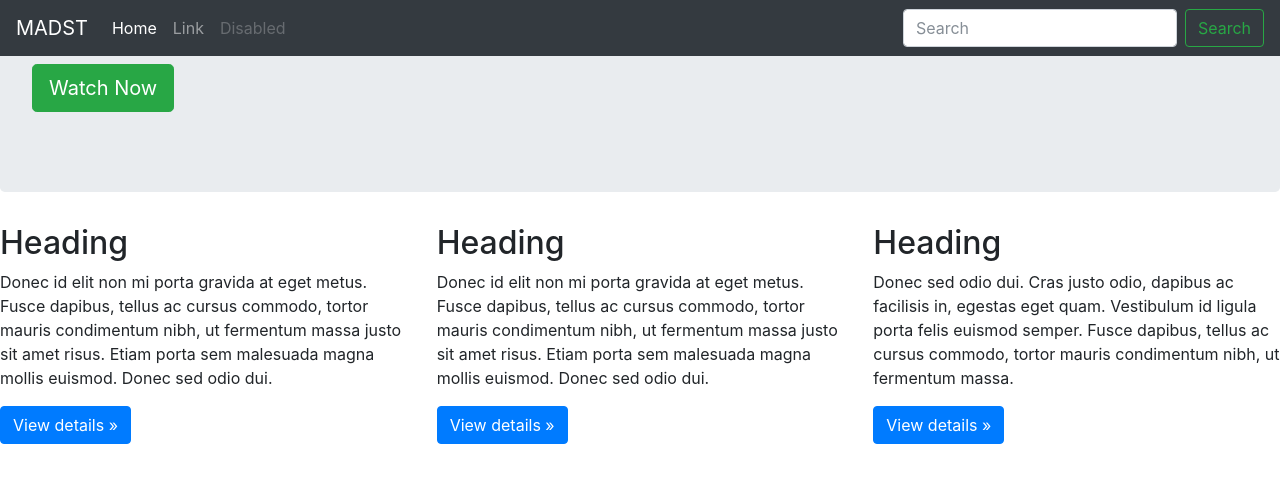
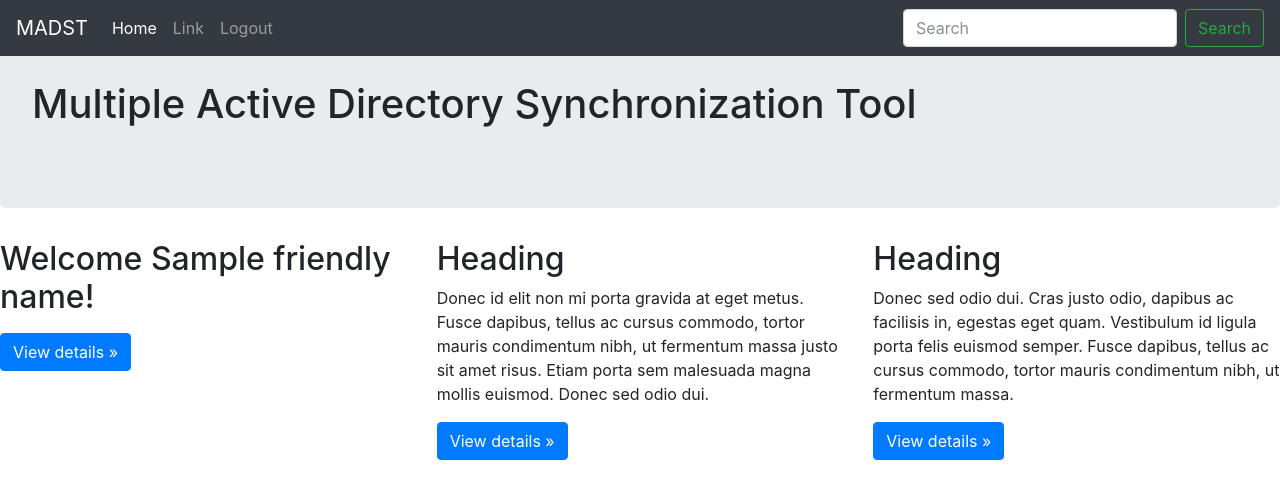
Before and after one commit to graysonhead/MADST, a Flask app: template app/templates/home.html in a window 1280 px wide. Shown: the top 499 px of the page. Run offline with Flask 2, Linux system fonts and the light colour scheme; the template is opened without the code that fills it: most values are stand-ins (such as "Sample title", 1, 10 or a date in 2020); parts of the project's set-up code (start-up, migrations or seed data) failed here and were passed over; some libraries are stand-ins or nearby versions.

Commit message:
Made user auth work better

```diff
--- a/app/models.py
+++ b/app/models.py
@@ -50,6 +50,8 @@ class Role(db.Model):
 
 class User(db.Model):
 	id = db.Column(db.Integer, primary_key=True)
+	first_name = db.Column(db.String(120))
+	last_name = db.Column(db.String(120))
 	username = db.Column(db.String(120), unique=True)
 	password = db.Column(db.String(120))
 	sync_password = db.Column(db.String(120))
--- a/app/templates/base.html
+++ b/app/templates/base.html
@@ -26,7 +26,7 @@
             <a class="nav-link" href="#">Link</a>
           </li>
           <li class="nav-item">
-            <a class="nav-link disabled" href="#">Disabled</a>
+            <a class="nav-link" href="/logout">Logout</a>
           </li>
         </ul>
         <form class="form-inline mt-2 mt-md-0">
--- a/app/templates/home.html
+++ b/app/templates/home.html
@@ -7,14 +7,14 @@
         <!-- Jumbotron -->
         <!-- Featured Class -->
         <div class="jumbotron">
-          <p><a class="btn btn-lg btn-success" href="#" role="button">Watch Now</a></p>
+            <p><h1>Multiple Active Directory Synchronization Tool</h1></p>
         </div>
 
         <!-- Example row of columns -->
         <div class="row">
           <div class="col-lg-4">
-            <h2>Heading</h2>
-            <p>Donec id elit non mi porta gravida at eget metus. Fusce dapibus, tellus ac cursus commodo, tortor mauris condimentum nibh, ut fermentum massa justo sit amet risus. Etiam porta sem malesuada magna mollis euismod. Donec sed odio dui. </p>
+            <h2>Welcome {{ friendly_name }}!</h2>
+            <p></p>
             <p><a class="btn btn-primary" href="#" role="button">View details &raquo;</a></p>
           </div>
           <div class="col-lg-4">
--- a/app/views.py
+++ b/app/views.py
@@ -19,12 +19,19 @@ def before_request():
 	g.user = current_user
 
 
-
+@login_required
 @app.route('/index', methods=['GET'])
 def index():
+	if not g.user.is_authenticated:
+		return(redirect(url_for('login')))
 	log_pageview(request.path)
+	if g.user.first_name and g.user.last_name:
+		friendly_name = g.user.first_name + ' ' + g.user.last_name
+	else:
+		friendly_name = g.user.username
 	return render_template(
 		'home.html',
+		friendly_name=friendly_name,
 		title='Home'
 	)
 
```
